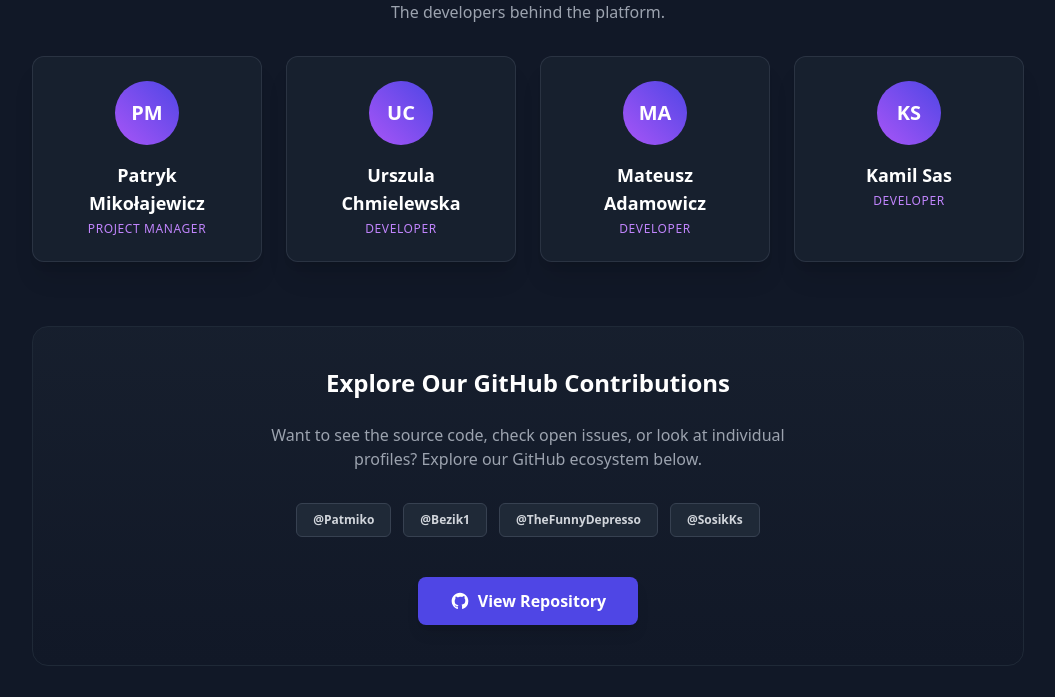
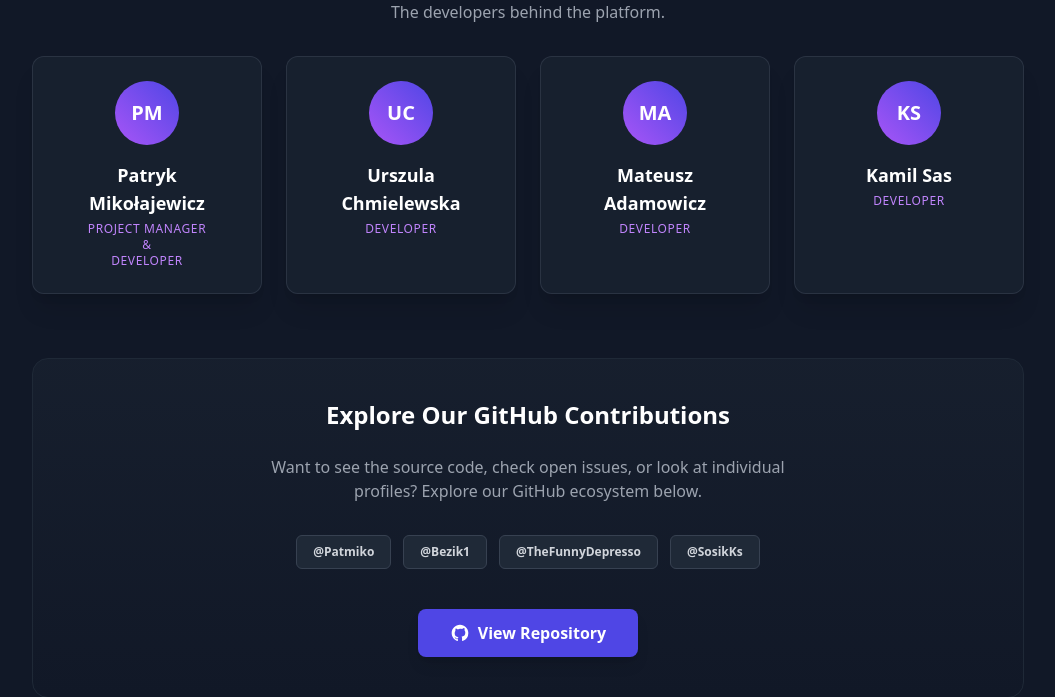
Before and after one commit to Patmiko/StealTopRun-67, a Django app: page /contact/ in a window 1280 px wide. Shown: the part 524-1221 px from the top of the page, without its empty margins (112-1167 px from the left). Run offline with Django 5.2, Linux system fonts and the light colour scheme; some libraries are stand-ins or nearby versions.

Commit message:
fix: Fix the title of our PM.

```diff
--- a/main/templates/contact.html
+++ b/main/templates/contact.html
@@ -29,7 +29,7 @@
                         PM
                     </div>
                     <h3 class="text-lg font-bold text-white">Patryk Mikołajewicz</h3>
-                    <p class="text-xs text-purple-400 font-medium tracking-wider uppercase mt-1">Project Manager</p>
+                    <p class="text-xs text-purple-400 font-medium tracking-wider uppercase mt-1">Project Manager <br> &amp; <br> Developer</p>
                 </div>
             </div>
 
```
